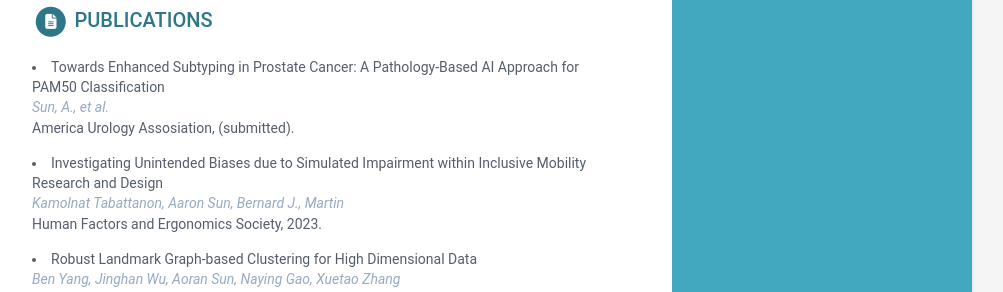
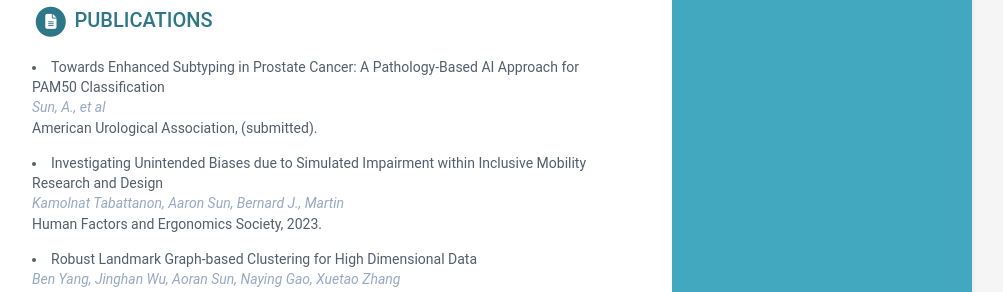
Before and after one commit to SunSun2001/CV, a Jekyll site: the page built from index.html, in a window 1280 px wide. Shown: the part 1102-1394 px from the top of the page, without its empty margins (168-1171 px from the left). Built offline with Jekyll 4.4.1, drawn with Linux system fonts in a browser that asks for light colours.

Commit message:
Update data.yml

```diff
--- a/_data/data.yml
+++ b/_data/data.yml
@@ -92,8 +92,8 @@ publications:
     papers:
       - title: "Towards Enhanced Subtyping in Prostate Cancer: A Pathology-Based AI Approach for PAM50 Classification"
         #link: "#"
-        authors: Sun, A., et al.
-        conference: America Urology Assosiation, (submitted).
+        authors: Sun, A., et al
+        conference: American Urological Association, (submitted).
 
       - title: "Investigating Unintended Biases due to Simulated Impairment within Inclusive Mobility Research and Design"
         #link: "#"
```
